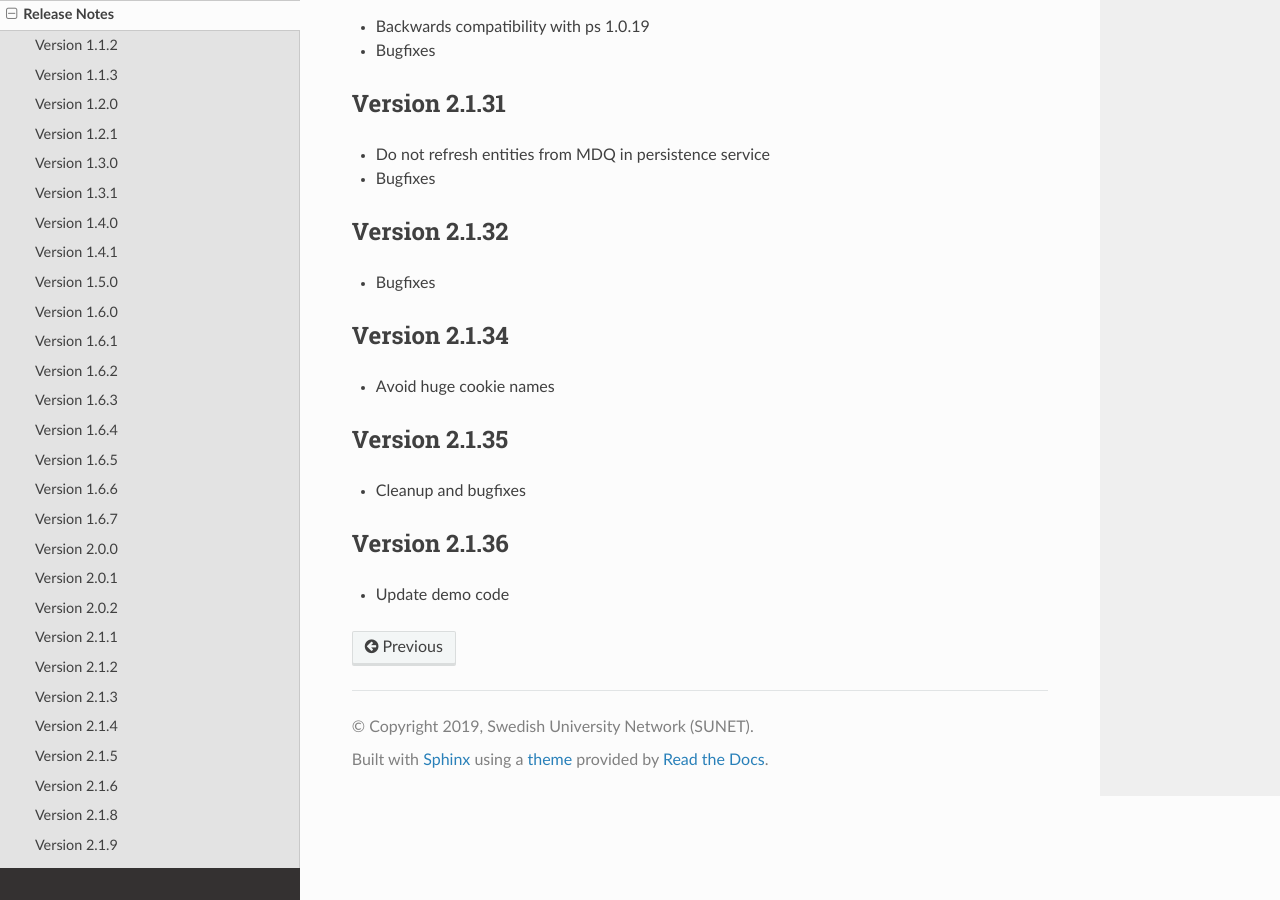
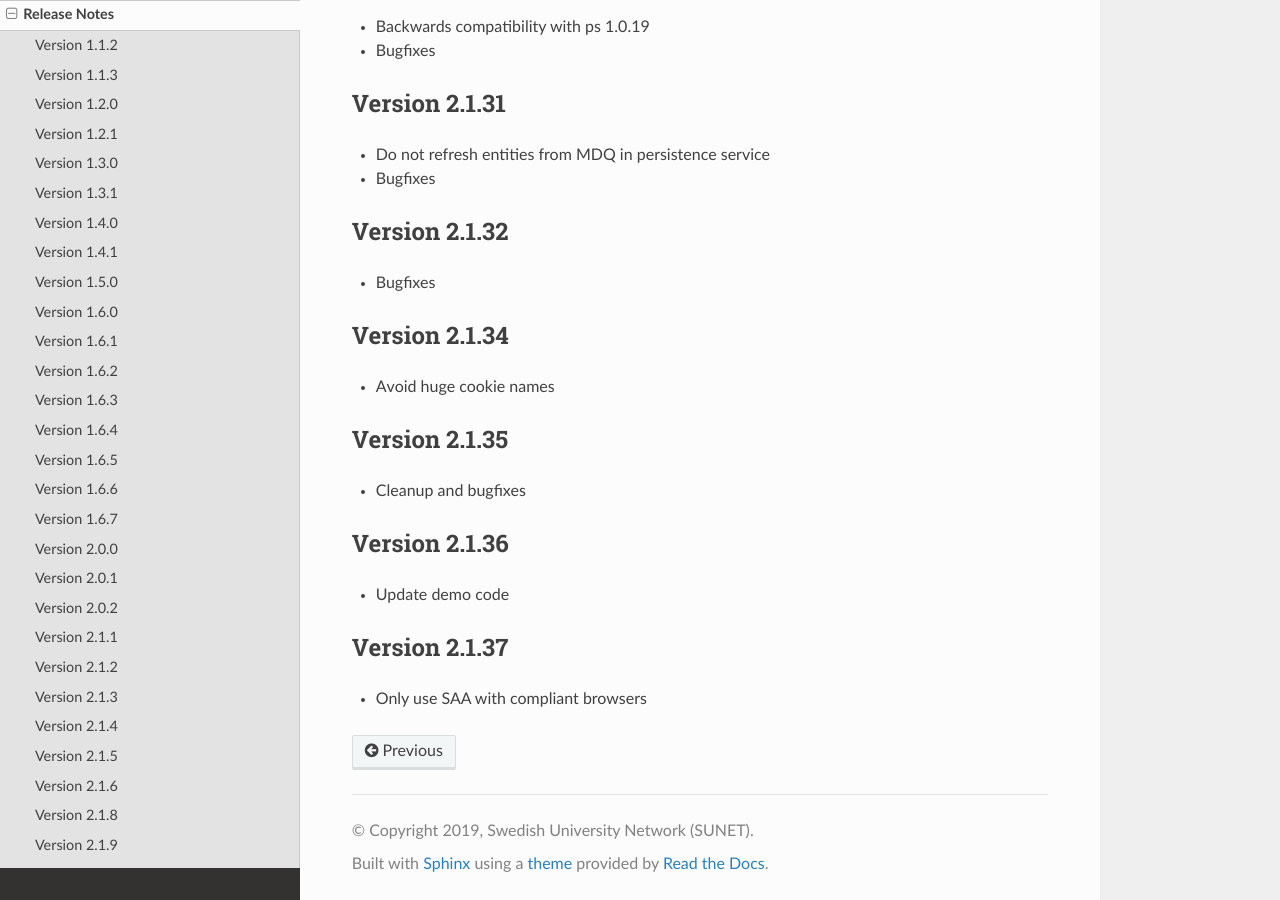
Before and after one commit to TheIdentitySelector/thiss-js, a Sphinx documentation site: the page built from docs/releasenotes.rst, in a window 1280 px wide and 900 px high, scrolled down 4913 px. Built offline with Sphinx 7.4.7 and the Read the Docs theme 3.1.0, drawn with Linux system fonts in a browser that asks for light colours.

Commit message:
bump version to 2.1.37

```diff
--- a/docs/conf.py
+++ b/docs/conf.py
@@ -26,7 +26,7 @@
 # The short X.Y version
 version = u'2.1'
 # The full version, including alpha/beta/rc tags
-release = u'2.1.36'
+release = u'2.1.37'
 js_source_path = '../src'
 
 # -- General configuration ---------------------------------------------------
--- a/docs/releasenotes.rst
+++ b/docs/releasenotes.rst
@@ -256,3 +256,8 @@
 --------------
 
 * Update demo code
+
+Version 2.1.37
+--------------
+
+* Only use SAA with compliant browsers
--- a/package.json
+++ b/package.json
@@ -1,6 +1,6 @@
 {
   "name": "@theidentityselector/thiss",
-  "version": "2.1.36",
+  "version": "2.1.37",
   "description": "The Identity Selector",
   "main": "index.js",
   "private": false,
```
Also changed, not shown: 2 other files.
